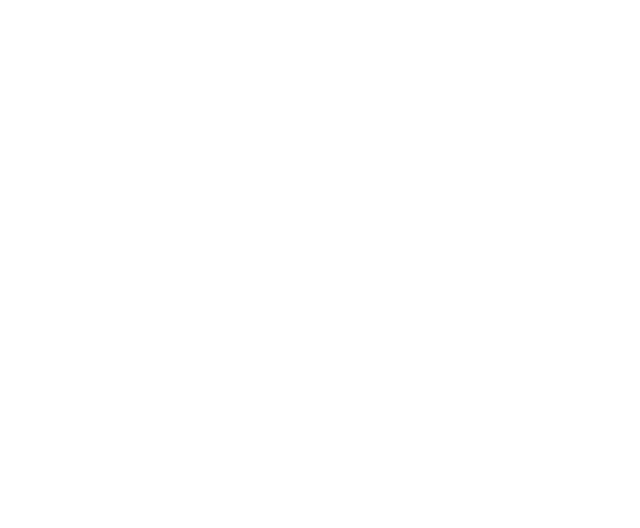
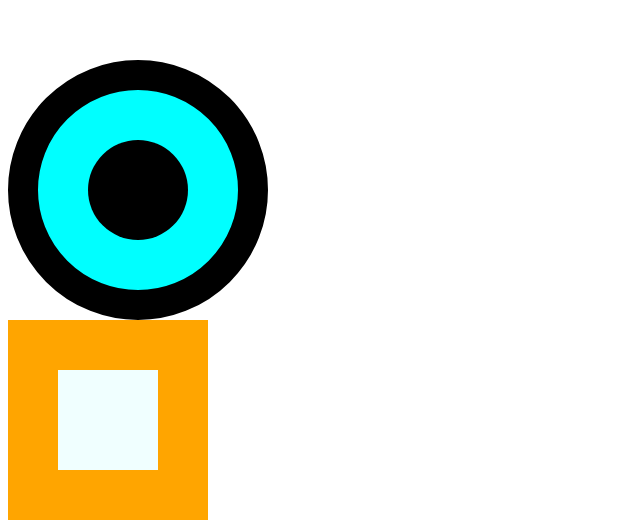
Before and after one commit to 109122MZ/Challenge-One, an Angular app in the folder challengeChildOne/: page / in a window 1280 px wide. Shown: the part 910-1438 px from the top of the page, without its empty margins (0-640 px from the left). Before the commit the page ends 970 px from the top, so only its background shows below. Built offline with nearby package versions, Linux system fonts and the light colour scheme.

Commit message:
Pommes fertig.

```diff
--- a/challengeChildOne/src/app/app.html
+++ b/challengeChildOne/src/app/app.html
@@ -1,4 +1,10 @@
 <div class="kreiseins">
     <div class="kreiszwei"></div>
 </div>
+<div class="kreisdrei">
+    <div class="kreisvier"></div>
+</div>
+<div class="Quadrateins">
+    <div class="Quadratzwei"></div>
+</div>
 <router-outlet />
--- a/challengeChildOne/src/app/app.scss
+++ b/challengeChildOne/src/app/app.scss
@@ -7,8 +7,8 @@
     padding: 30px; // Innenabstand einstellen
     margin: 350px; // Aussenabstand einstellen
     display:  flex; // Aktivierung
-    justify-content:center; // Rechts, Mitte, Links abbiegen
-    align-items:center; // Oben, Mitte, Links steigen
+    justify-content:center; // Rechts abbiegen
+    align-items:center; // Oben steigen
     border: 5px rgb(255, 0, 0) solid; // Randfarbe einstellen
 
     .kreiszwei{
@@ -20,3 +20,39 @@
 
 }
 }
+
+.kreisdrei{
+    width: 200px;
+    height: 200px;
+    background-color: aqua;
+    border: black 30px solid;
+    border-radius: 900px;
+    display: flex;
+    justify-content: center;
+    align-items: center;
+
+
+    .kreisvier{
+     width: 100px;
+     height: 100px;
+     background-color: black;
+     border-radius: 900px;
+    }
+}
+
+.Quadrateins{
+    width: 200px;
+    height: 200px;
+    background-color: orange;
+    border-radius: 0px;
+    display: flex;
+    justify-content: center;
+    align-items: center;
+
+    .Quadratzwei{
+     width: 100px;
+     height: 100px;
+     background-color: azure;
+
+    }
+}
```
